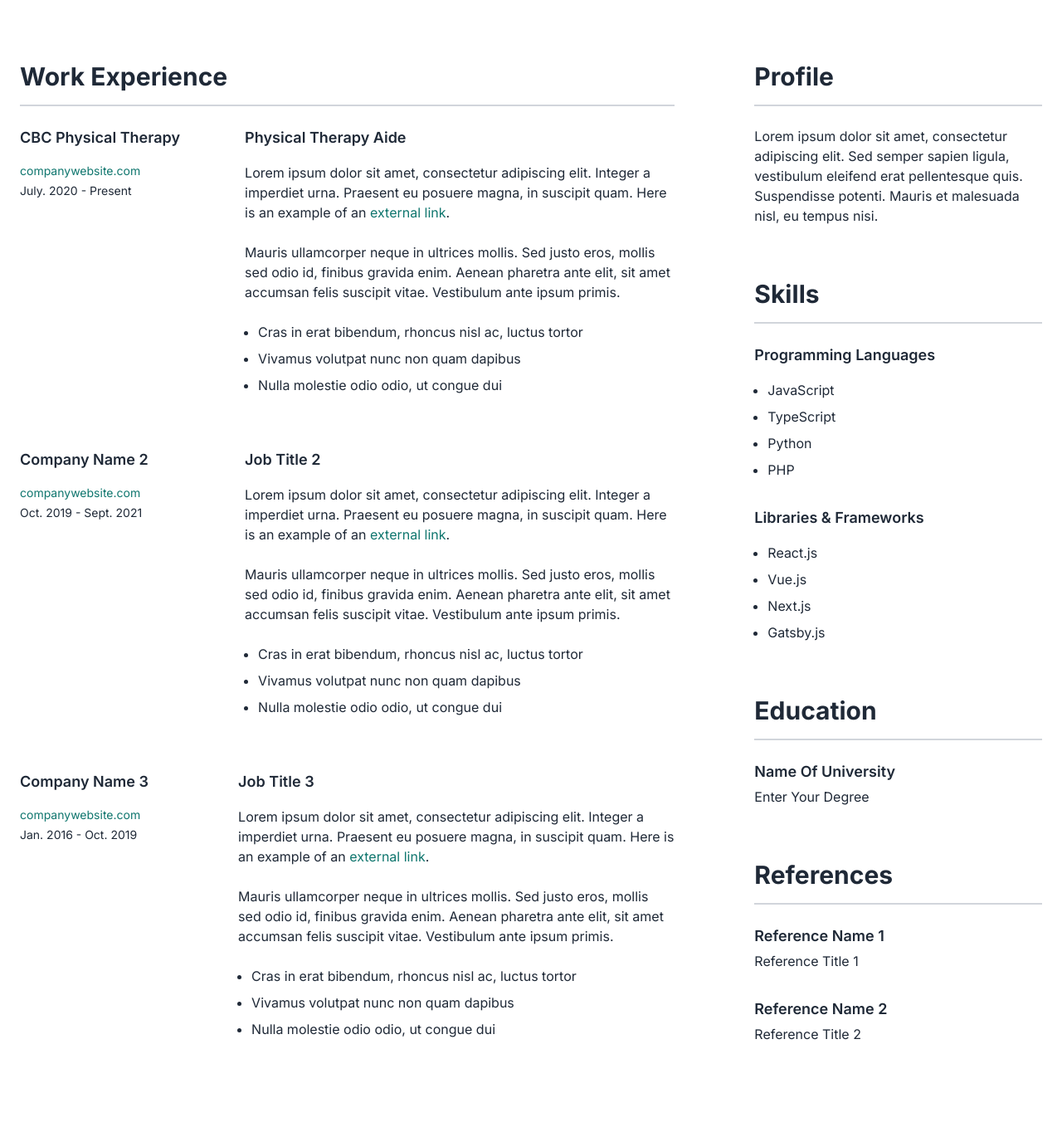
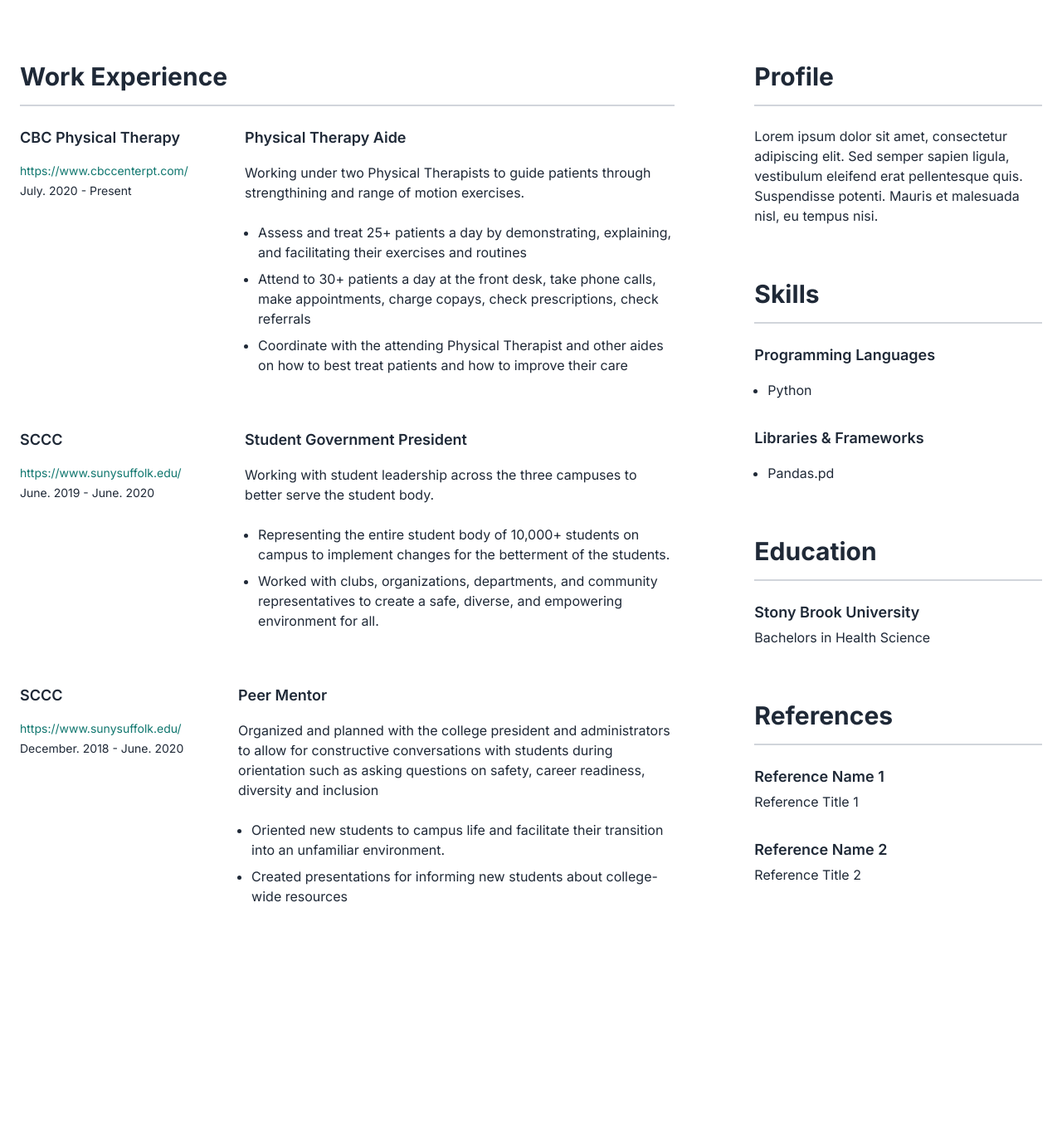
Before and after one commit to johncduran/my-resume-page, a Flask app: page / in a window 1280 px wide. Shown: the part 308-1672 px from the top of the page at 83% size. After the commit the page ends 1395 px from the top, so only its background shows below. Run offline with Flask 3, Linux system fonts and the light colour scheme.

Commit message:
changed resume page

```diff
--- a/templates/home.html
+++ b/templates/home.html
@@ -155,11 +155,11 @@
                 <h4 class="mb-1 lg:mb-4">CBC Physical Therapy</h4>
                 <p class="text-sm mb-1">
                   <a
-                    href="https://resumewind.com/"
+                    href="https://www.cbccenterpt.com/"
                     target="_blank"
                     rel="noreferrer"
                   >
-                    companywebsite.com
+                  https://www.cbccenterpt.com/
                   </a>
                 </p>
                 <p class="text-sm">July. 2020 - Present</p>
@@ -169,26 +169,15 @@
                 <!-- Job Title 1 -->
                 <h4 class="mb-4">Physical Therapy Aide</h4>
                 <p>
-                  Lorem ipsum dolor sit amet, consectetur adipiscing elit.
-                  Integer a imperdiet urna. Praesent eu posuere magna, in
-                  suscipit quam. Here is an example of an
-                  <a
-                    href="https://resumewind.com/"
-                    target="_blank"
-                    rel="noreferrer"
-                    >external link</a
-                  >.
+                  Working under two Physical Therapists to guide patients through strengthining and range of motion exercises.
+
+
                 </p>
-                <p>
-                  Mauris ullamcorper neque in ultrices mollis. Sed justo eros,
-                  mollis sed odio id, finibus gravida enim. Aenean pharetra ante
-                  elit, sit amet accumsan felis suscipit vitae. Vestibulum ante
-                  ipsum primis.
-                </p>
+
                 <ul>
-                  <li>Cras in erat bibendum, rhoncus nisl ac, luctus tortor</li>
-                  <li>Vivamus volutpat nunc non quam dapibus</li>
-                  <li>Nulla molestie odio odio, ut congue dui</li>
+                  <li>Assess and treat 25+ patients a day by demonstrating, explaining, and facilitating their exercises and routines</li>
+                  <li>Attend to 30+ patients a day at the front desk, take phone calls, make appointments, charge copays, check prescriptions, check referrals</li>
+                  <li>Coordinate with the attending Physical Therapist and other aides on how to best treat patients and how to improve their care</li>
                 </ul>
               </div>
             </div>
@@ -197,43 +186,33 @@
             <div class="grid-3 gap-x-6 mt-8 lg:mt-12">
               <div>
                 <!-- Company 2 -->
-                <h4 class="mb-1 lg:mb-4">Company Name 2</h4>
+                <h4 class="mb-1 lg:mb-4">SCCC</h4>
                 <p class="text-sm mb-1">
                   <a
-                    href="https://resumewind.com/"
+                    href="https://www.sunysuffolk.edu/"
                     target="_blank"
                     rel="noreferrer"
                   >
-                    companywebsite.com
+                  https://www.sunysuffolk.edu/
                   </a>
                 </p>
-                <p class="text-sm">Oct. 2019 - Sept. 2021</p>
+                <p class="text-sm">June. 2019 - June. 2020</p>
               </div>
 
               <div class="lg:col-span-2">
                 <!-- Job Title 2 -->
-                <h4 class="mb-4">Job Title 2</h4>
+                <h4 class="mb-4">Student Government President</h4>
                 <p>
-                  Lorem ipsum dolor sit amet, consectetur adipiscing elit.
-                  Integer a imperdiet urna. Praesent eu posuere magna, in
-                  suscipit quam. Here is an example of an
-                  <a
-                    href="https://resumewind.com/"
-                    target="_blank"
-                    rel="noreferrer"
-                    >external link</a
-                  >.
+                    Working with student leadership across the three campuses to better serve the student body.
+
+
                 </p>
-                <p>
-                  Mauris ullamcorper neque in ultrices mollis. Sed justo eros,
-                  mollis sed odio id, finibus gravida enim. Aenean pharetra ante
-                  elit, sit amet accumsan felis suscipit vitae. Vestibulum ante
-                  ipsum primis.
-                </p>
+
                 <ul>
-                  <li>Cras in erat bibendum, rhoncus nisl ac, luctus tortor</li>
-                  <li>Vivamus volutpat nunc non quam dapibus</li>
-                  <li>Nulla molestie odio odio, ut congue dui</li>
+                  <li>Representing the entire student body of 10,000+ students on campus to implement changes for the betterment of the students.
+                </li>
+                  <li>Worked with clubs, organizations, departments, and community representatives to create a safe, diverse, and empowering environment for all.
+                </li>
                 </ul>
               </div>
             </div>
@@ -242,43 +221,33 @@
             <div class="grid-3 mt-8 lg:mt-12">
               <div>
                 <!-- Company 3 -->
-                <h4 class="mb-1 lg:mb-4">Company Name 3</h4>
+                <h4 class="mb-1 lg:mb-4">SCCC</h4>
                 <p class="text-sm mb-1">
                   <a
-                    href="https://resumewind.com/"
+                    href="https://www.sunysuffolk.edu/"
                     target="_blank"
                     rel="noreferrer"
                   >
-                    companywebsite.com
+                  https://www.sunysuffolk.edu/
                   </a>
                 </p>
-                <p class="text-sm">Jan. 2016 - Oct. 2019</p>
+                <p class="text-sm">December. 2018 - June. 2020</p>
               </div>
 
               <div class="lg:col-span-2">
                 <!-- Job Title 3 -->
-                <h4 class="mb-4">Job Title 3</h4>
+                <h4 class="mb-4">Peer Mentor</h4>
                 <p>
-                  Lorem ipsum dolor sit amet, consectetur adipiscing elit.
-                  Integer a imperdiet urna. Praesent eu posuere magna, in
-                  suscipit quam. Here is an example of an
-                  <a
-                    href="https://resumewind.com/"
-                    target="_blank"
-                    rel="noreferrer"
-                    >external link</a
-                  >.
+                    Organized and planned with the college president and administrators to allow for constructive conversations with students during orientation such as asking questions on safety, career readiness, diversity and inclusion
+
+
                 </p>
-                <p>
-                  Mauris ullamcorper neque in ultrices mollis. Sed justo eros,
-                  mollis sed odio id, finibus gravida enim. Aenean pharetra ante
-                  elit, sit amet accumsan felis suscipit vitae. Vestibulum ante
-                  ipsum primis.
-                </p>
+
                 <ul>
-                  <li>Cras in erat bibendum, rhoncus nisl ac, luctus tortor</li>
-                  <li>Vivamus volutpat nunc non quam dapibus</li>
-                  <li>Nulla molestie odio odio, ut congue dui</li>
+                  <li>Oriented new students to campus life and facilitate their transition into an unfamiliar environment.
+                </li>
+                  <li>Created presentations for informing new students about college-wide resources</li>
+
                 </ul>
               </div>
             </div>
@@ -299,25 +268,23 @@
             <!-- Skills 1 -->
             <h4>Programming Languages</h4>
             <ul>
-              <li>JavaScript</li>
-              <li>TypeScript</li>
+
               <li>Python</li>
-              <li>PHP</li>
+
             </ul>
 
             <!-- Skills 2 -->
             <h4 class="mt-8">Libraries &amp; Frameworks</h4>
             <ul>
-              <li>React.js</li>
-              <li>Vue.js</li>
-              <li>Next.js</li>
-              <li>Gatsby.js</li>
+              <li>Pandas.pd</li>
+
+
             </ul>
 
             <!-- Education -->
             <h3 class="mt-12 lg:mt-16">Education</h3>
-            <h4 class="mb-1">Name Of University</h4>
-            <p class="mb-1">Enter Your Degree</p>
+            <h4 class="mb-1">Stony Brook University</h4>
+            <p class="mb-1">Bachelors in Health Science</p>
 
             <!-- References -->
             <h3 class="mt-12 lg:mt-16">References</h3>
```
